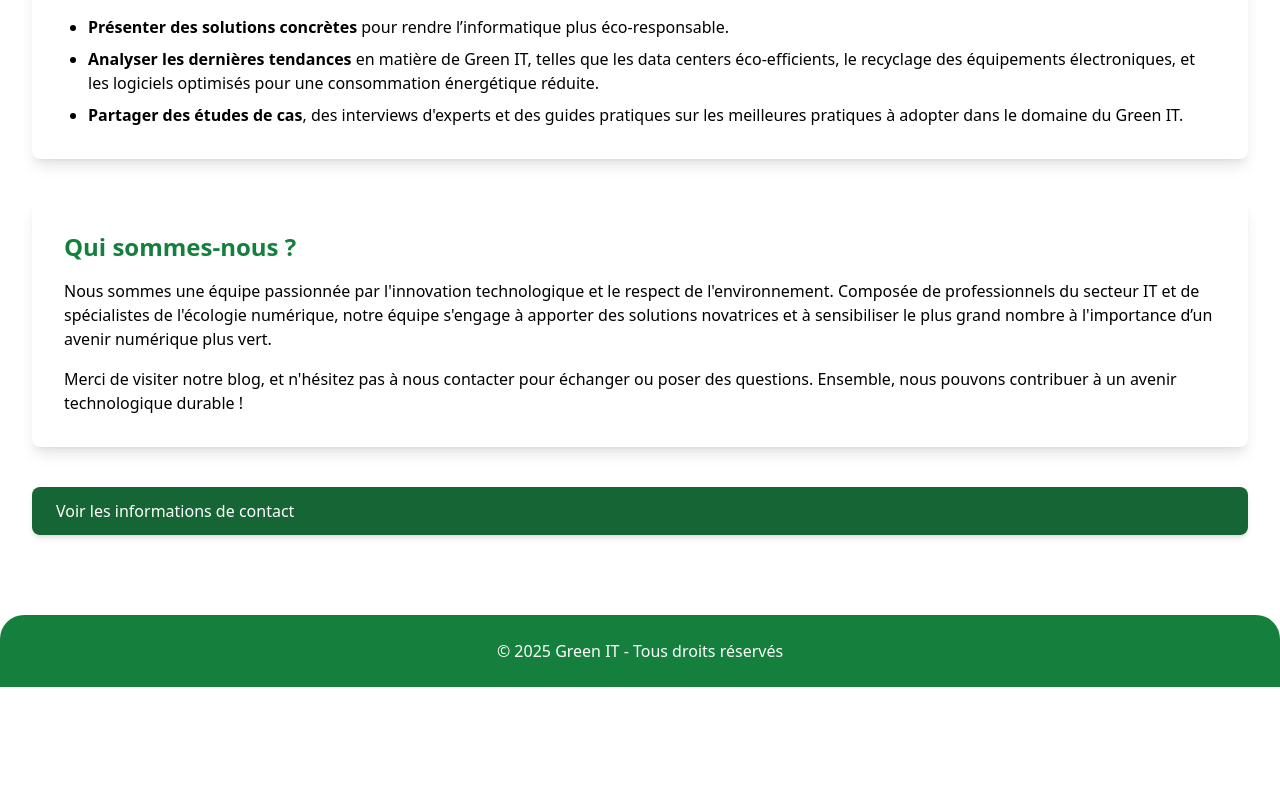
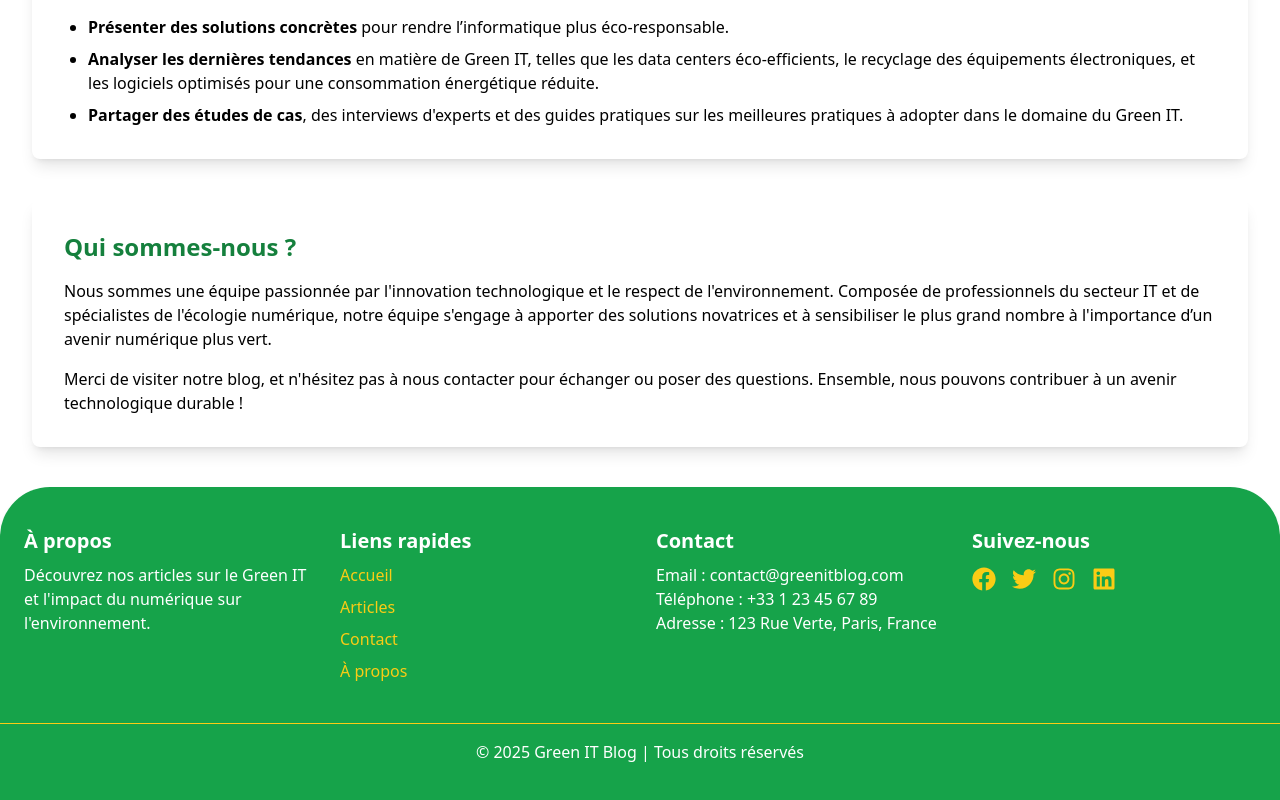
Before and after one commit to Romain-GUILLEMOT/BB-Burger-blog, a Next.js app: page /apropos in a window 1280 px wide. Shown: the part 1245-2045 px from the top of the page. Before the commit the page ends 1932 px from the top, so only its background shows below. Built offline with nearby package versions, Linux system fonts and the light colour scheme; no server answers.

Commit message:
add footer

```diff
--- a/app/apropos/page.tsx
+++ b/app/apropos/page.tsx
@@ -79,28 +79,7 @@
                         Merci de visiter notre blog, et n'hésitez pas à nous contacter pour échanger ou poser des questions. Ensemble, nous pouvons contribuer à un avenir technologique durable !
                     </p>
                 </section>
-
-                {/* Contact Section */}
-                <section>
-                    <button
-                        onClick={toggleContactVisibility}
-                        className="w-full text-left bg-green-800 text-white py-3 px-6 rounded-lg shadow-md hover:bg-green-900 focus:outline-none focus:ring-2 focus:ring-green-600 transition duration-300"
-                    >
-                        {isContactVisible ? 'Masquer les informations de contact' : 'Voir les informations de contact'}
-                    </button>
-                    {isContactVisible && (
-                        <div className="mt-4 text-gray-700">
-                            <p>Email : <a href="mailto:contact@greenit.com" className="text-green-600">contact@greenit.com</a></p>
-                            <p>Twitter : <a href="https://twitter.com/greenit" className="text-green-600">twitter.com/greenit</a></p>
-                        </div>
-                    )}
-                </section>
             </main>
-
-            {/* Footer */}
-            <footer className="bg-green-700 text-white py-6 text-center mt-20 rounded-t-3xl">
-                <p>&copy; 2025 Green IT - Tous droits réservés</p>
-            </footer>
         </div>
     );
 };
--- a/app/layout.tsx
+++ b/app/layout.tsx
@@ -2,6 +2,7 @@
 import { Geist, Geist_Mono } from "next/font/google";
 import "@/styles/tw.css";
 import Header from "@/components/elements/Header";
+import Footer from "@/components/elements/Footer";
 import SessionProviderWrapper from "@/components/providers/SessionProviderWrapper";
 
 const geistSans = Geist({
@@ -24,17 +25,15 @@
                                    }: Readonly<{
     children: React.ReactNode;
 }>) {
-
-
-
     return (
         <html lang="en">
         <SessionProviderWrapper>
-        <body className={`${geistSans.variable} ${geistMono.variable} antialiased`}>
-        {!["/auth/register", "/auth/login"].includes("router.pathname") && <Header />}
+            <body className={`${geistSans.variable} ${geistMono.variable} antialiased`}>
+            {!["/auth/register", "/auth/login"].includes("router.pathname") && <Header />}
 
             {children}
-        </body>
+            <Footer />
+            </body>
         </SessionProviderWrapper>
         </html>
     );
--- /dev/null
+++ b/components/elements/Footer.tsx
@@ -0,0 +1,63 @@
+"use client";
+
+import Link from "next/link";
+import { FaFacebook, FaTwitter, FaInstagram, FaLinkedin } from "react-icons/fa";
+
+const Footer = () => {
+    return (
+        <footer className="bg-green-600 text-white py-10 rounded-t-[50px] shadow-md">
+            <div className="container mx-auto px-6 grid md:grid-cols-4 gap-8">
+                {/* Section À propos */}
+                <div>
+                    <h2 className="text-xl font-semibold">À propos</h2>
+                    <p className="mt-2 text-white">Découvrez nos articles sur le Green IT et l'impact du numérique sur l'environnement.</p>
+                </div>
+
+                {/* Section Liens rapides */}
+                <div>
+                    <h2 className="text-xl font-semibold">Liens rapides</h2>
+                    <ul className="mt-2 space-y-2">
+                        <li><Link href="/public" className="text-yellow-400 hover:text-white">Accueil</Link></li>
+                        <li><Link href="/articles" className="text-yellow-400 hover:text-white">Articles</Link></li>
+                        <li><Link href="/contact" className="text-yellow-400 hover:text-white">Contact</Link></li>
+                        <li><Link href="/about" className="text-yellow-400 hover:text-white">À propos</Link></li>
+                    </ul>
+                </div>
+
+                {/* Section Contact */}
+                <div>
+                    <h2 className="text-xl font-semibold">Contact</h2>
+                    <p className="mt-2 text-white">Email : contact@greenitblog.com</p>
+                    <p className="text-white">Téléphone : +33 1 23 45 67 89</p>
+                    <p className="text-white">Adresse : 123 Rue Verte, Paris, France</p>
+                </div>
+
+                {/* Section Réseaux sociaux */}
+                <div>
+                    <h2 className="text-xl font-semibold">Suivez-nous</h2>
+                    <div className="flex mt-3 space-x-4">
+                        <Link href="#" className="text-yellow-400 hover:text-white text-2xl">
+                            <FaFacebook />
+                        </Link>
+                        <Link href="#" className="text-yellow-400 hover:text-white text-2xl">
+                            <FaTwitter />
+                        </Link>
+                        <Link href="#" className="text-yellow-400 hover:text-white text-2xl">
+                            <FaInstagram />
+                        </Link>
+                        <Link href="#" className="text-yellow-400 hover:text-white text-2xl">
+                            <FaLinkedin />
+                        </Link>
+                    </div>
+                </div>
+            </div>
+
+            {/* Bas de page */}
+            <div className="text-center mt-10 border-t border-yellow-400 pt-4 text-white">
+                &copy; {new Date().getFullYear()} Green IT Blog | Tous droits réservés
+            </div>
+        </footer>
+    );
+};
+
+export default Footer;
```
